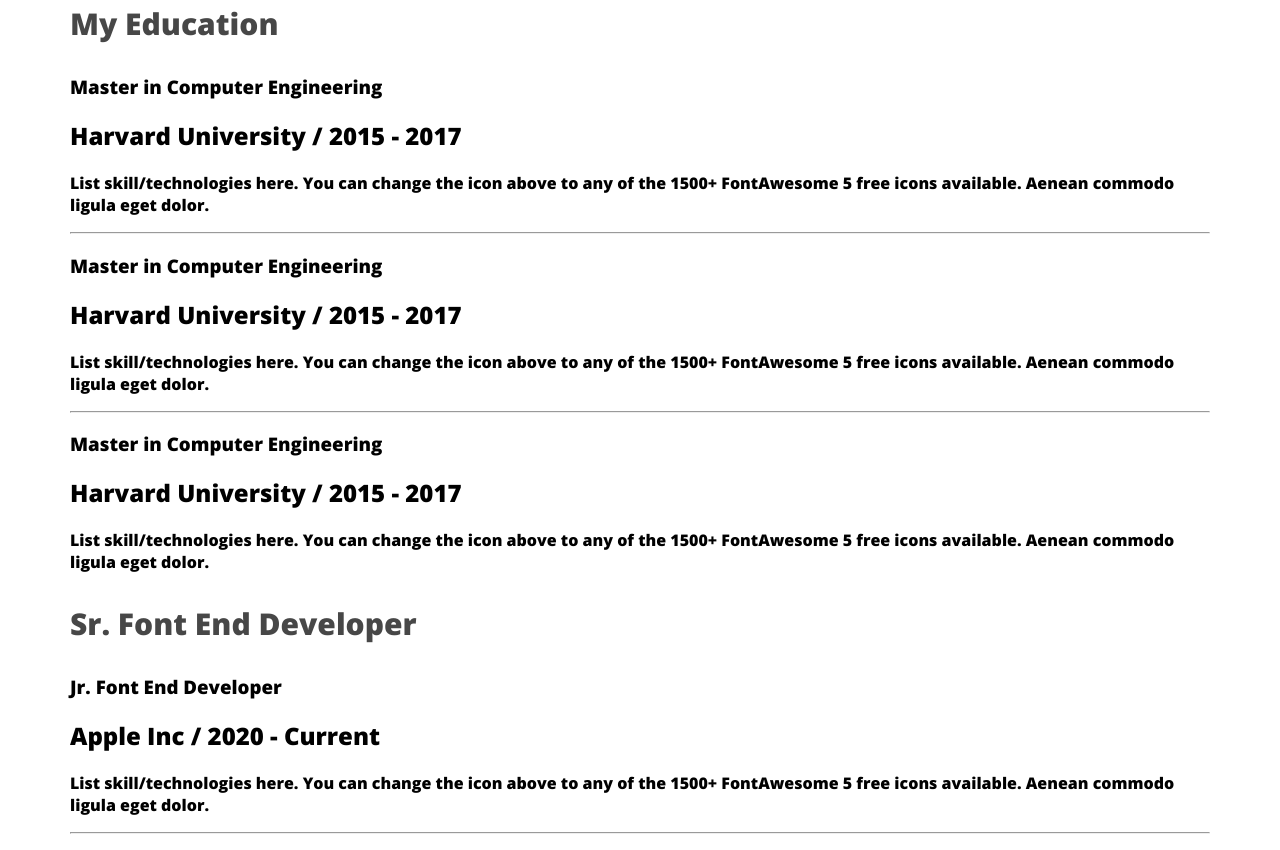
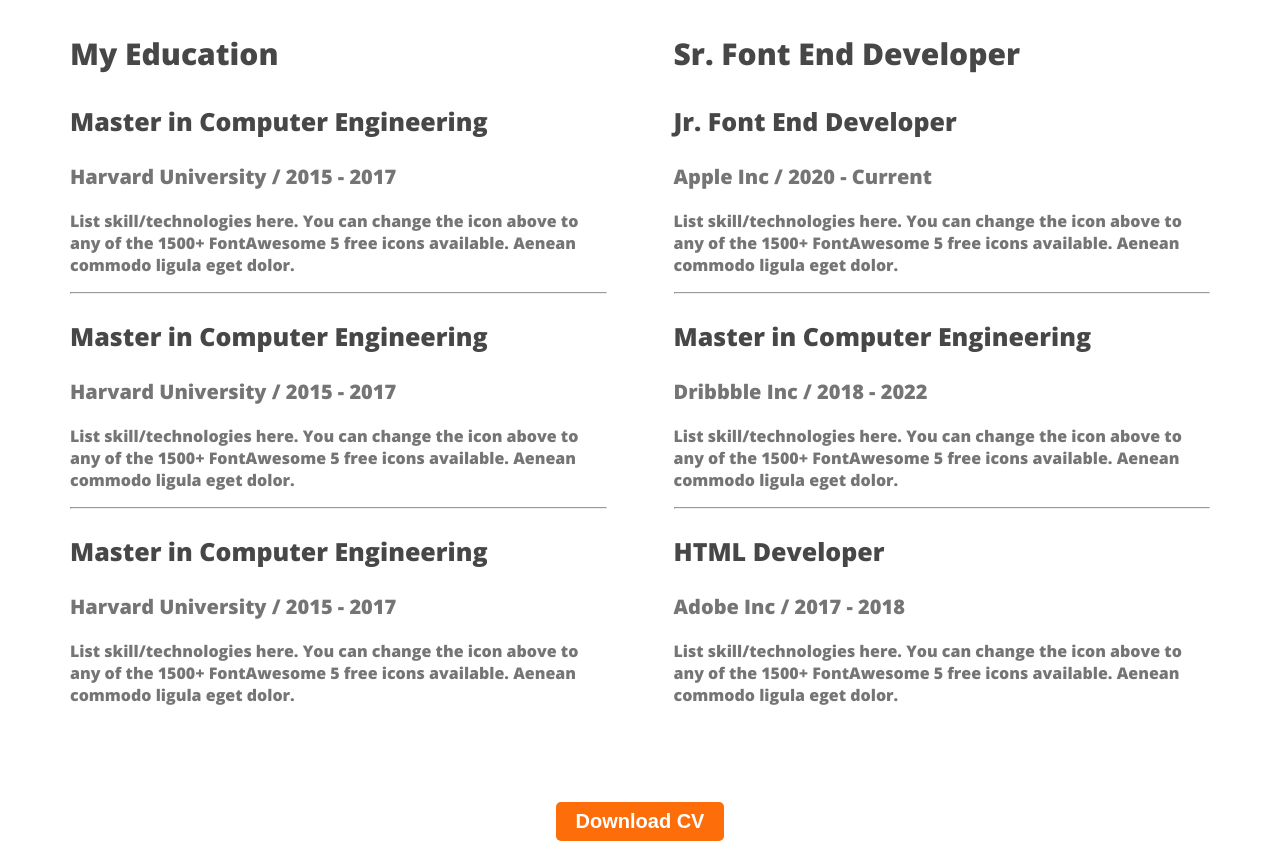
Before and after one commit to saymon61/webdeveloper-portfolio, a plain HTML site: page index.html in a window 1280 px wide. Shown: the part 2430-3280 px from the top of the page. Drawn offline with nearby package versions, Linux system fonts and the light colour scheme.

Commit message:
finished the resume section

```diff
--- a/index.html
+++ b/index.html
@@ -141,6 +141,9 @@
 
                 </div>
             </div>
+            <div class="download-cv">
+                <button class="btn-primary">Download CV</button>
+            </div>
         </section>
     </main>
     <footer>
--- a/styles/portfolio.css
+++ b/styles/portfolio.css
@@ -144,3 +144,28 @@ main section{
     font-size: 30px;
     font-weight: 700;
 }
+.resume-container{
+    display: flex;
+    gap: 67px;
+}
+.resume-item-title{
+    color: #474747;
+    font-size: 25px;
+    font-weight: 700;
+}
+.resume-item-institute{
+    color: #757575;
+    font-size: 20px;
+    font-weight: 600;
+    margin-bottom: 20px;
+    margin-top: 0;
+}
+.resume-item-description{
+    color: #757575;
+    font-size: 16px;
+    font-weight: 400;
+}
+.download-cv{
+    text-align: center;
+    margin-top: 50px;
+}
```
